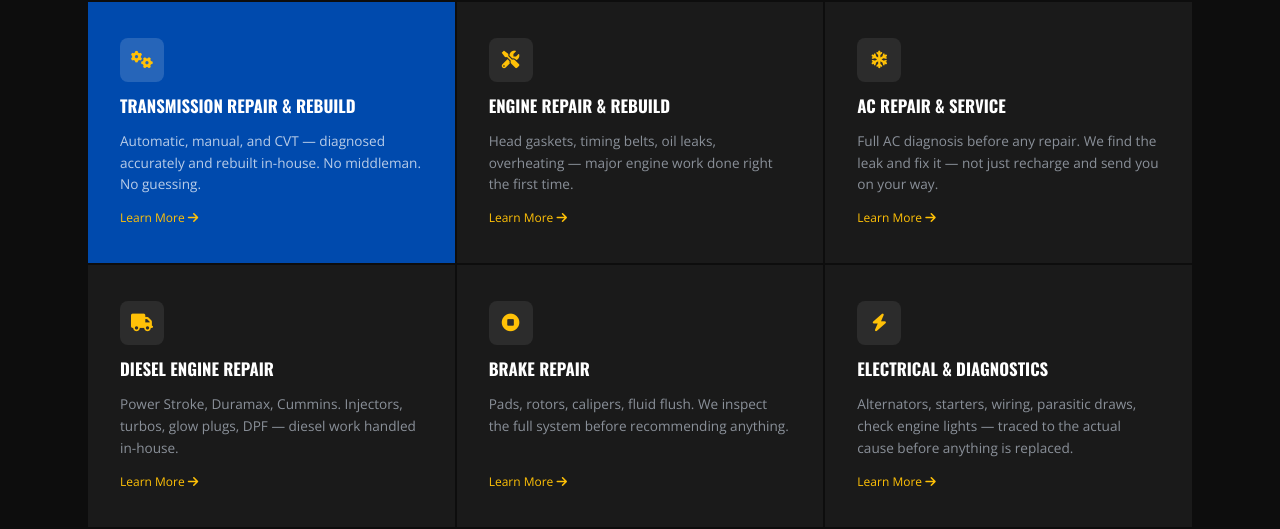
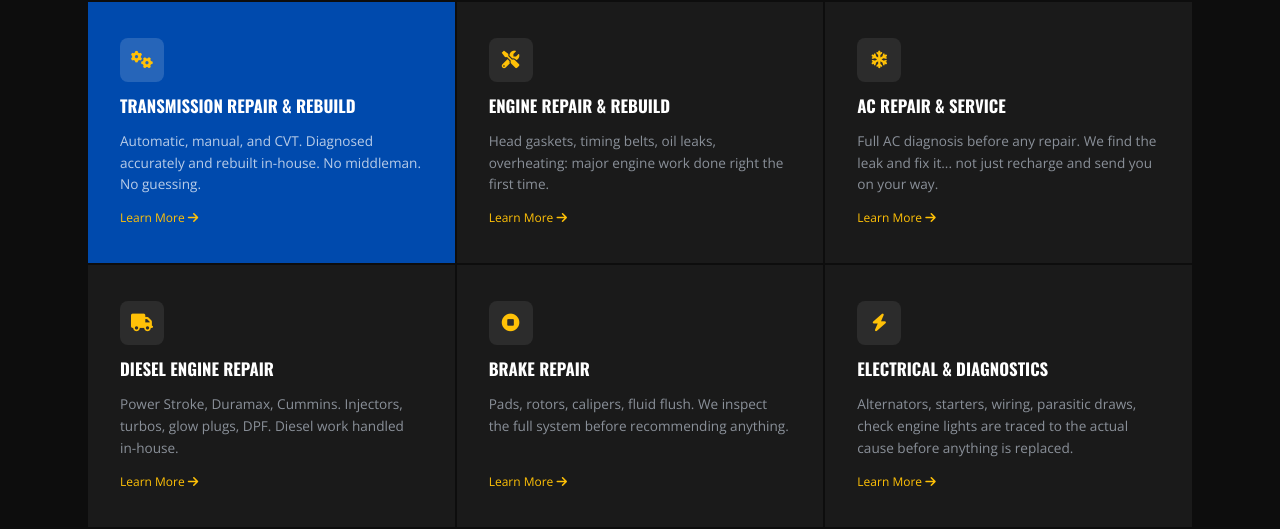
Before and after one commit to JamesBrownR/RJ-Fox-Automotive, a Jekyll site: the page built from index.html, in a window 1280 px wide and 900 px high, scrolled down 2051 px. Shown: the part 129-658 px from the top of the window. Built offline with Jekyll 4.4.1, drawn with Linux system fonts in a browser that asks for light colours; some of the changed text lies outside the part shown.

Commit message:
Update index.html

```diff
--- a/index.html
+++ b/index.html
@@ -911,7 +911,7 @@ description: Transmission repair specialists in Eustis, FL. Rob Fox has been fix
 
       <div class="rjf-about__prose">
         <p>
-          Robert J. Fox Jr. was born and raised in Eustis. He started working on cars in the 1980s, built his skills the way most good mechanics do — on real cars with real problems — and has been doing it here for over four decades. <strong>This is his community.</strong> That shapes how he runs the shop.
+          Robert J. Fox Jr. was born and raised in Eustis. He started working on cars in the 1980s, built his skills the way most good mechanics do (on real cars with real problems) and has been doing it here for over four decades. <strong>This is his community.</strong> That shapes how he runs the shop.
         </p>
         <p>
           Most shops in Lake County send transmission jobs to an outside rebuilder and mark up the cost. <strong>We do it in-house.</strong> That means better quality control, direct communication with the person doing the work, and pricing that does not include a middleman. If you have been getting different answers from different shops, bring it to us. We will give you an accurate diagnosis in writing before anyone touches your car.
@@ -949,28 +949,28 @@ description: Transmission repair specialists in Eustis, FL. Rob Fox has been fix
       <a href="/services/transmission-repair/" class="rjf-svc rjf-svc--featured">
         <div class="rjf-svc__icon"><i class="fa-solid fa-gears"></i></div>
         <div class="rjf-svc__name">Transmission Repair & Rebuild</div>
-        <div class="rjf-svc__desc">Automatic, manual, and CVT — diagnosed accurately and rebuilt in-house. No middleman. No guessing.</div>
+        <div class="rjf-svc__desc">Automatic, manual, and CVT. Diagnosed accurately and rebuilt in-house. No middleman. No guessing.</div>
         <span class="rjf-svc__arrow">Learn More <i class="fa-solid fa-arrow-right"></i></span>
       </a>
 
       <a href="/services/engine-repair/" class="rjf-svc">
         <div class="rjf-svc__icon"><i class="fa-solid fa-screwdriver-wrench"></i></div>
         <div class="rjf-svc__name">Engine Repair & Rebuild</div>
-        <div class="rjf-svc__desc">Head gaskets, timing belts, oil leaks, overheating — major engine work done right the first time.</div>
+        <div class="rjf-svc__desc">Head gaskets, timing belts, oil leaks, overheating: major engine work done right the first time.</div>
         <span class="rjf-svc__arrow">Learn More <i class="fa-solid fa-arrow-right"></i></span>
       </a>
 
       <a href="/services/ac-installation-repair/" class="rjf-svc">
         <div class="rjf-svc__icon"><i class="fa-solid fa-snowflake"></i></div>
         <div class="rjf-svc__name">AC Repair & Service</div>
-        <div class="rjf-svc__desc">Full AC diagnosis before any repair. We find the leak and fix it — not just recharge and send you on your way.</div>
+        <div class="rjf-svc__desc">Full AC diagnosis before any repair. We find the leak and fix it... not just recharge and send you on your way.</div>
         <span class="rjf-svc__arrow">Learn More <i class="fa-solid fa-arrow-right"></i></span>
       </a>
 
       <a href="/services/diesel-engines/" class="rjf-svc">
         <div class="rjf-svc__icon"><i class="fa-solid fa-truck"></i></div>
         <div class="rjf-svc__name">Diesel Engine Repair</div>
-        <div class="rjf-svc__desc">Power Stroke, Duramax, Cummins. Injectors, turbos, glow plugs, DPF — diesel work handled in-house.</div>
+        <div class="rjf-svc__desc">Power Stroke, Duramax, Cummins. Injectors, turbos, glow plugs, DPF. Diesel work handled in-house.</div>
         <span class="rjf-svc__arrow">Learn More <i class="fa-solid fa-arrow-right"></i></span>
       </a>
 
@@ -984,7 +984,7 @@ description: Transmission repair specialists in Eustis, FL. Rob Fox has been fix
       <a href="/services/auto-electrical-repair/" class="rjf-svc">
         <div class="rjf-svc__icon"><i class="fa-solid fa-bolt"></i></div>
         <div class="rjf-svc__name">Electrical & Diagnostics</div>
-        <div class="rjf-svc__desc">Alternators, starters, wiring, parasitic draws, check engine lights — traced to the actual cause before anything is replaced.</div>
+        <div class="rjf-svc__desc">Alternators, starters, wiring, parasitic draws, check engine lights are traced to the actual cause before anything is replaced.</div>
         <span class="rjf-svc__arrow">Learn More <i class="fa-solid fa-arrow-right"></i></span>
       </a>
 
@@ -1043,7 +1043,7 @@ description: Transmission repair specialists in Eustis, FL. Rob Fox has been fix
       <div class="rjf-step">
         <span class="rjf-step__num">02</span>
         <div class="rjf-step__title">We Diagnose</div>
-        <div class="rjf-step__desc">Full diagnostic before anything is recommended. We find the actual cause — not the most obvious one.</div>
+        <div class="rjf-step__desc">Full diagnostic before anything is recommended. We find the actual cause. Not the most obvious one.</div>
       </div>
       <div class="rjf-step">
         <span class="rjf-step__num">03</span>
```
